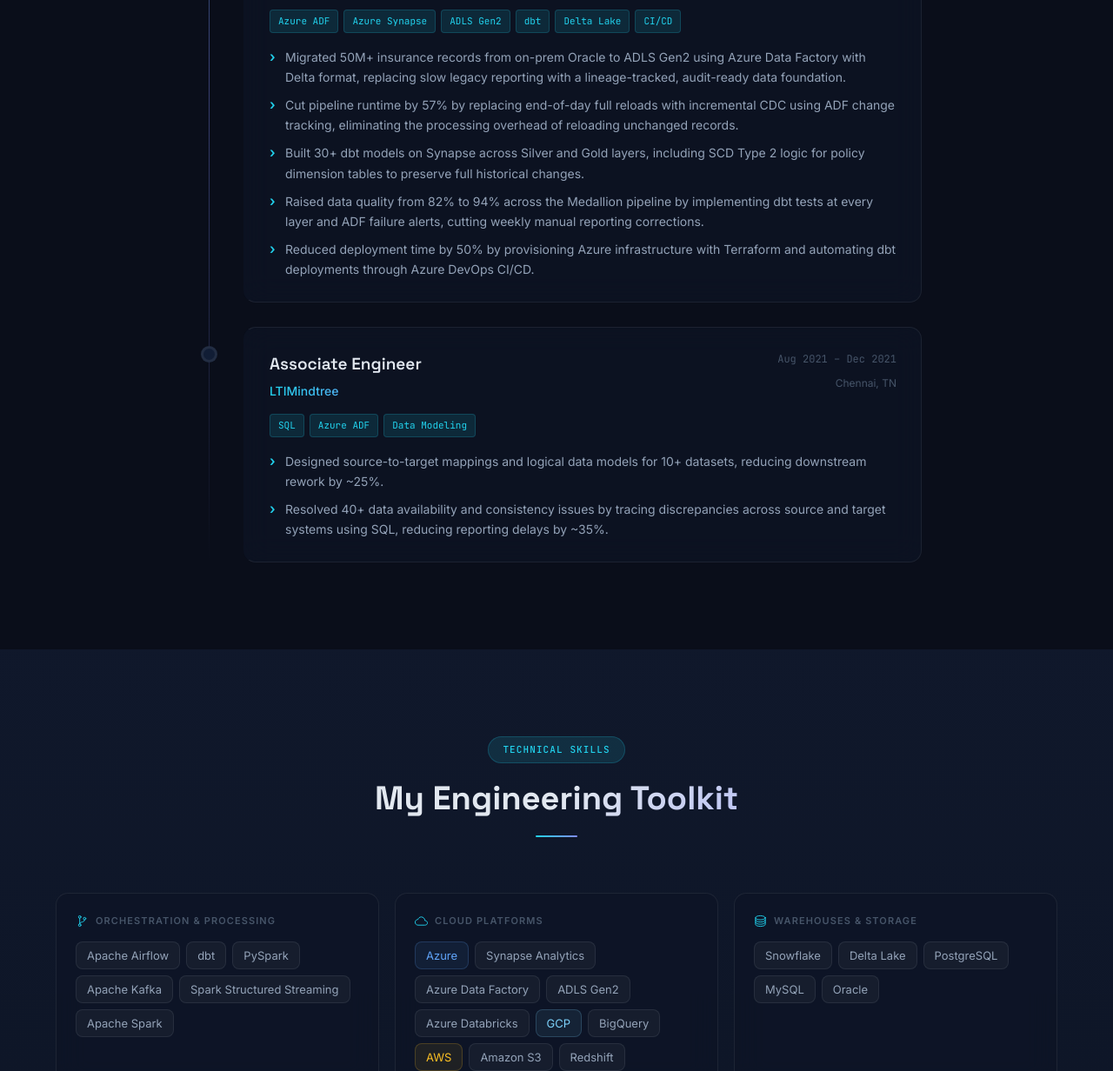
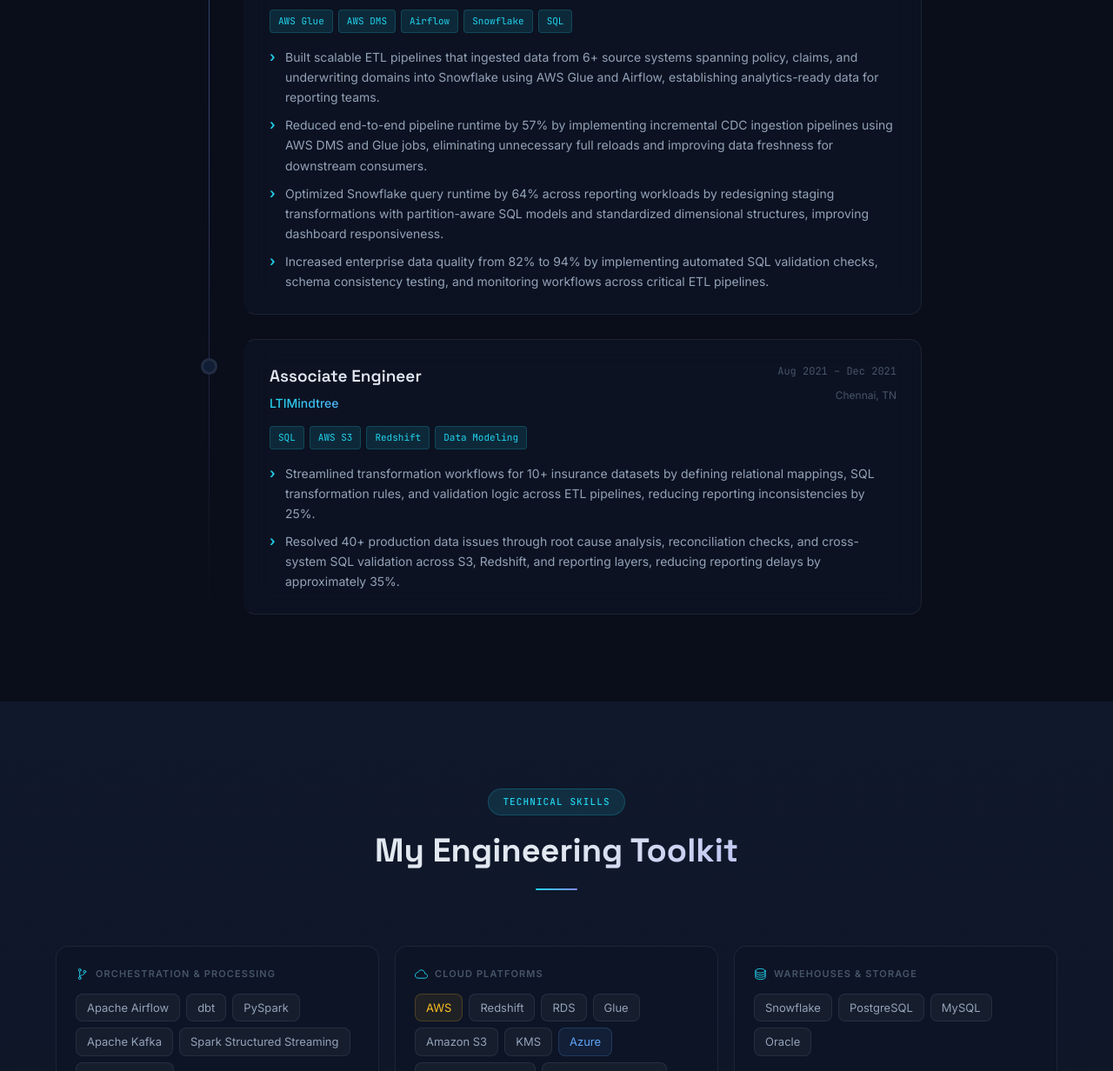
Before and after one commit to Tejesvani/Tejesvani.github.io, a plain HTML site: page index.html in a window 1280 px wide. Shown: the part 2168-3400 px from the top of the page at 87% size. Drawn offline with nearby package versions, Linux system fonts and the light colour scheme.

Commit message:
Updated resume

```diff
--- a/index.html
+++ b/index.html
@@ -4,7 +4,7 @@
   <meta charset="UTF-8">
   <meta name="viewport" content="width=device-width, initial-scale=1.0">
   <title>Tejesvani — Data Engineer</title>
-  <meta name="description" content="Data Engineer with 3+ years building optimizing pipelines, dimensional models, and analytics infrastructure. Core stack: dbt, Kafka, Spark, Azure, Snowflake.">
+  <meta name="description" content="Data Engineer with 3+ years building scalable ETL/ELT pipelines, real-time streaming systems, and cloud analytics infrastructure. Core stack: SQL, Python, dbt, Airflow, Docker, REST API.">
   <link rel="shortcut icon" href="assets/images/title-avatar.png" type="image/x-icon">
   <link rel="preconnect" href="https://fonts.googleapis.com">
   <link rel="preconnect" href="https://fonts.gstatic.com" crossorigin>
@@ -163,7 +163,7 @@
               </div>
               <ul class="timeline-bullets">
                 <li>Cut pipeline execution time by 42% on 1TB/day sensor and ride data ingestion by refactoring Airflow DAGs to process data as micro-batches in parallel, enabling near real-time data availability for downstream ML use cases.</li>
-                <li>Improved performance metric reliability by 32% for engineering teams by building dbt staging and intermediate models that enforced null checks, deduplication, and referential integrity across ride, vehicle, and pricing sources.</li>
+                <li>Improved performance metric reliability by 32% for engineering teams by building new dbt staging and intermediate models that enforced null checks, deduplication, and referential integrity across ride, vehicle, and pricing sources.</li>
                 <li>Reduced bad sensor data by 53% by building a dbt validation layer on Snowflake, flagging anomalies, out-of-range values, and late-arriving records before reporting.</li>
               </ul>
             </div>
@@ -184,19 +184,17 @@
                 </div>
               </div>
               <div class="timeline-stack">
-                <span class="stack-badge">Azure ADF</span>
-                <span class="stack-badge">Azure Synapse</span>
-                <span class="stack-badge">ADLS Gen2</span>
-                <span class="stack-badge">dbt</span>
-                <span class="stack-badge">Delta Lake</span>
-                <span class="stack-badge">CI/CD</span>
+                <span class="stack-badge">AWS Glue</span>
+                <span class="stack-badge">AWS DMS</span>
+                <span class="stack-badge">Airflow</span>
+                <span class="stack-badge">Snowflake</span>
+                <span class="stack-badge">SQL</span>
               </div>
               <ul class="timeline-bullets">
-                <li>Migrated 50M+ insurance records from on-prem Oracle to ADLS Gen2 using Azure Data Factory with Delta format, replacing slow legacy reporting with a lineage-tracked, audit-ready data foundation.</li>
-                <li>Cut pipeline runtime by 57% by replacing end-of-day full reloads with incremental CDC using ADF change tracking, eliminating the processing overhead of reloading unchanged records.</li>
-                <li>Built 30+ dbt models on Synapse across Silver and Gold layers, including SCD Type 2 logic for policy dimension tables to preserve full historical changes.</li>
-                <li>Raised data quality from 82% to 94% across the Medallion pipeline by implementing dbt tests at every layer and ADF failure alerts, cutting weekly manual reporting corrections.</li>
-                <li>Reduced deployment time by 50% by provisioning Azure infrastructure with Terraform and automating dbt deployments through Azure DevOps CI/CD.</li>
+                <li>Built scalable ETL pipelines that ingested data from 6+ source systems spanning policy, claims, and underwriting domains into Snowflake using AWS Glue and Airflow, establishing analytics-ready data for reporting teams.</li>
+                <li>Reduced end-to-end pipeline runtime by 57% by implementing incremental CDC ingestion pipelines using AWS DMS and Glue jobs, eliminating unnecessary full reloads and improving data freshness for downstream consumers.</li>
+                <li>Optimized Snowflake query runtime by 64% across reporting workloads by redesigning staging transformations with partition-aware SQL models and standardized dimensional structures, improving dashboard responsiveness.</li>
+                <li>Increased enterprise data quality from 82% to 94% by implementing automated SQL validation checks, schema consistency testing, and monitoring workflows across critical ETL pipelines.</li>
               </ul>
             </div>
           </div>
@@ -217,12 +215,13 @@
               </div>
               <div class="timeline-stack">
                 <span class="stack-badge">SQL</span>
-                <span class="stack-badge">Azure ADF</span>
+                <span class="stack-badge">AWS S3</span>
+                <span class="stack-badge">Redshift</span>
                 <span class="stack-badge">Data Modeling</span>
               </div>
               <ul class="timeline-bullets">
-                <li>Designed source-to-target mappings and logical data models for 10+ datasets, reducing downstream rework by ~25%.</li>
-                <li>Resolved 40+ data availability and consistency issues by tracing discrepancies across source and target systems using SQL, reducing reporting delays by ~35%.</li>
+                <li>Streamlined transformation workflows for 10+ insurance datasets by defining relational mappings, SQL transformation rules, and validation logic across ETL pipelines, reducing reporting inconsistencies by 25%.</li>
+                <li>Resolved 40+ production data issues through root cause analysis, reconciliation checks, and cross-system SQL validation across S3, Redshift, and reporting layers, reducing reporting delays by approximately 35%.</li>
               </ul>
             </div>
           </div>
@@ -261,16 +260,18 @@
               Cloud Platforms
             </h3>
             <div class="skill-tags">
+              <span class="skill-tag skill-tag--aws">AWS</span>
+              <span class="skill-tag">Redshift</span>
+              <span class="skill-tag">RDS</span>
+              <span class="skill-tag">Glue</span>
+              <span class="skill-tag">Amazon S3</span>
+              <span class="skill-tag">KMS</span>
               <span class="skill-tag skill-tag--azure">Azure</span>
               <span class="skill-tag">Synapse Analytics</span>
               <span class="skill-tag">Azure Data Factory</span>
               <span class="skill-tag">ADLS Gen2</span>
-              <span class="skill-tag">Azure Databricks</span>
               <span class="skill-tag skill-tag--gcp">GCP</span>
               <span class="skill-tag">BigQuery</span>
-              <span class="skill-tag skill-tag--aws">AWS</span>
-              <span class="skill-tag">Amazon S3</span>
-              <span class="skill-tag">Redshift</span>
             </div>
           </div>
 
@@ -281,7 +282,6 @@
             </h3>
             <div class="skill-tags">
               <span class="skill-tag">Snowflake</span>
-              <span class="skill-tag">Delta Lake</span>
               <span class="skill-tag">PostgreSQL</span>
               <span class="skill-tag">MySQL</span>
               <span class="skill-tag">Oracle</span>
```
Also changed, not shown: 1 other file.
